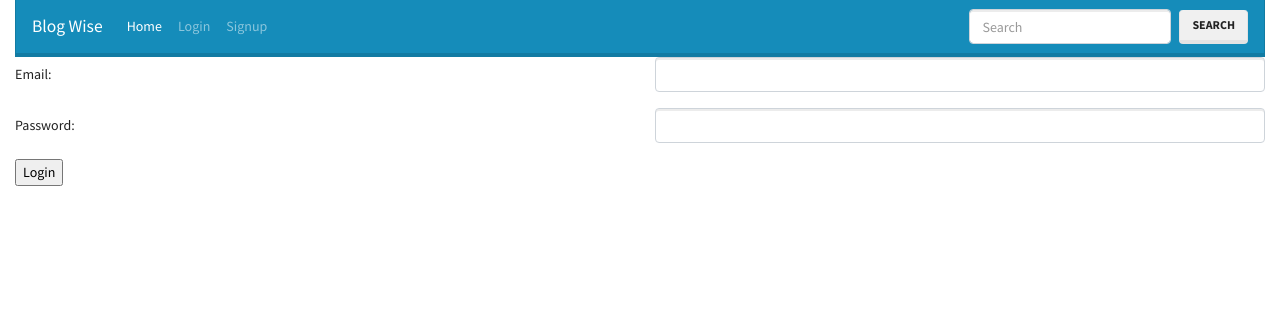
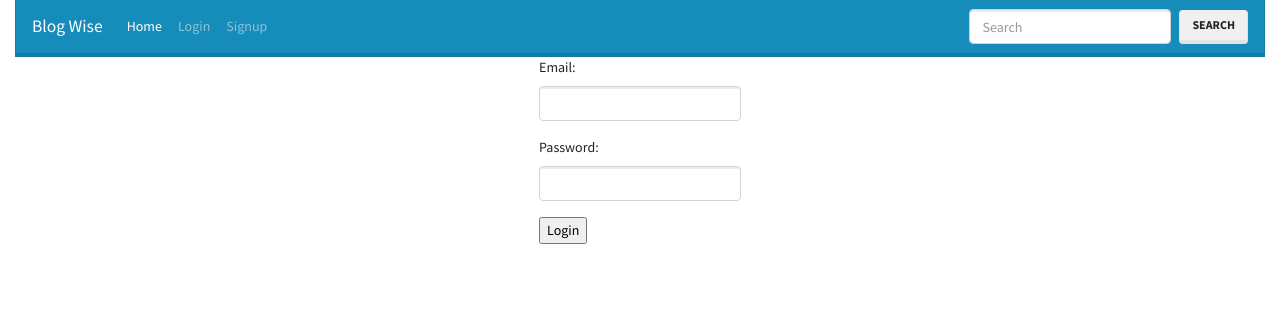
Before and after one commit to code-workshops/blogwise, a Flask app: page /login in a window 1280 px wide. Shown: the top 317 px of the page. Run offline with Flask 2, Linux system fonts and the light colour scheme; some libraries are stand-ins or nearby versions.

Commit message:
Update template layouts and auth.

```diff
--- a/seed.py
+++ b/seed.py
@@ -17,7 +17,7 @@ def generate_data():
         for i in range(7):
             article = Article(author_id=user.id,
                               title=' '.join(fake.words(nb=random.randrange(1, 3))).capitalize(),
-                              content='\n\n'.join(fake.paragraphs(nb=4)))
+                              content='\n\n'.join(fake.paragraphs(nb=40)))
             db.session.add(article)
         db.session.commit()
 
--- a/templates/_nav.html
+++ b/templates/_nav.html
@@ -1,5 +1,5 @@
 <nav class="navbar navbar-expand-lg navbar-dark bg-primary">
-  <a class="navbar-brand" href="#">Blog Wise</a>
+  <a class="navbar-brand" href="/">Blog Wise</a>
   <button class="navbar-toggler" type="button" data-toggle="collapse" data-target="#navbarColor01" aria-controls="navbarColor01" aria-expanded="false" aria-label="Toggle navigation">
     <span class="navbar-toggler-icon"></span>
   </button>
--- a/templates/articles/detail.html
+++ b/templates/articles/detail.html
@@ -9,5 +9,7 @@
 <div>
     {{ article.content }}
 </div>
-<a href="/articles/{{ article.id }}/edit">Edit</a>
+{% if session.get('user_id') == article.author.id %}
+    <a href="/articles/{{ article.id }}/edit">Edit</a>
+{% endif %}
 {% endblock %}
--- a/templates/index.html
+++ b/templates/index.html
@@ -6,7 +6,7 @@
     <div class="card">
         <div class="card-body">
             <h4 class="card-title">{{ article.title }}</h4>
-            <p class="card-text">{{ article.content }}</p>
+            <p class="card-text">{{ article.content[:10] }} ...</p>
             <a href="/articles/{{ article.id }}" class="card-link">Read more ...</a>
         </div>
     </div>
--- a/templates/login.html
+++ b/templates/login.html
@@ -1,23 +1,19 @@
 {% extends 'base.html' %}
 
 {% block content %}
-
+<div class="row justify-content-center">
     <form action="/login" method="post">
-    <div class="form-group row">
-      <label for="userEmail" class="col-md-6 col-form-label">Email: </label>
-      <div class="col-md-6">
+        <div class="form-group">
+          <label for="userEmail">Email: </label>
           <input type="email" class="form-control" name="email" id="userEmail"">
         </div>
-    </div>
 
-    <div class="form-group row">
-      <label for="userPassword" class="col-md-6 col-form-label">Password: </label>
-      <div class="col-md-6">
+        <div class="form-group">
+          <label for="userPassword">Password: </label>
           <input type="password" class="form-control" name="password" id="userPassword"">
-      </div>
         </div>
 
         <input type="submit" value="Login">
     </form>
-
+</div>
 {% endblock %}
```
Lines whose indentation alone changed are shown as unchanged.
